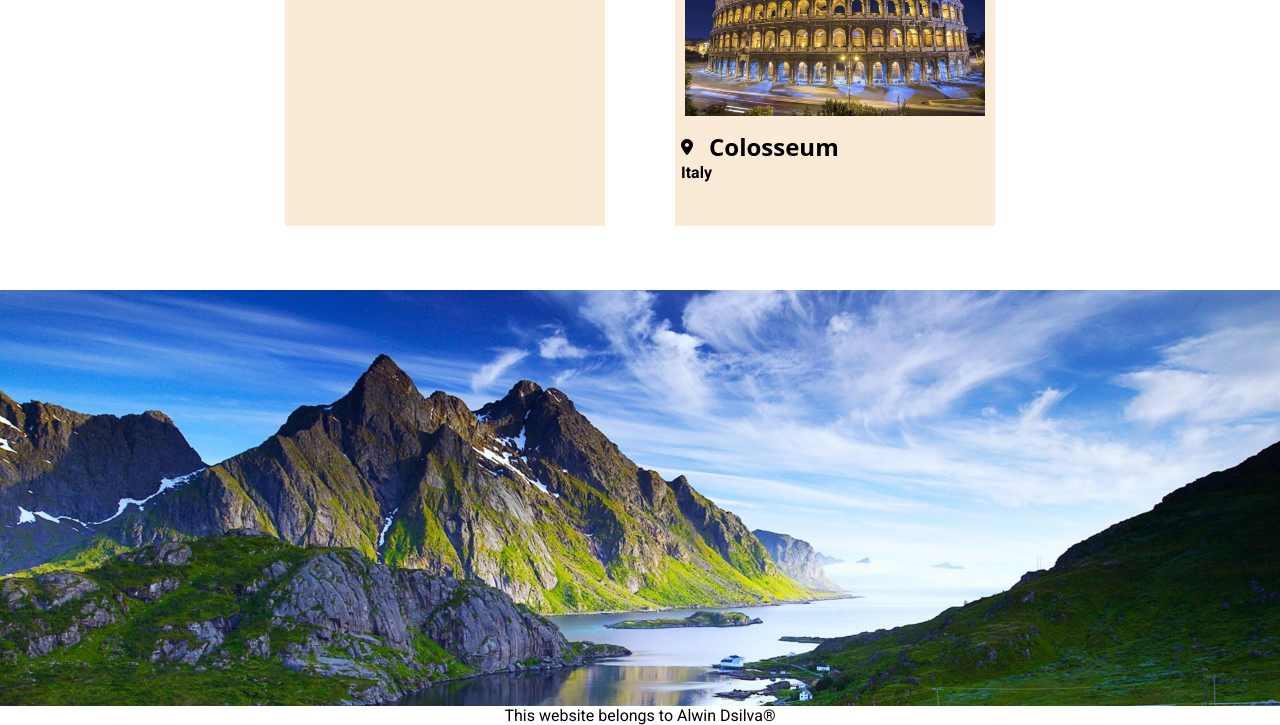
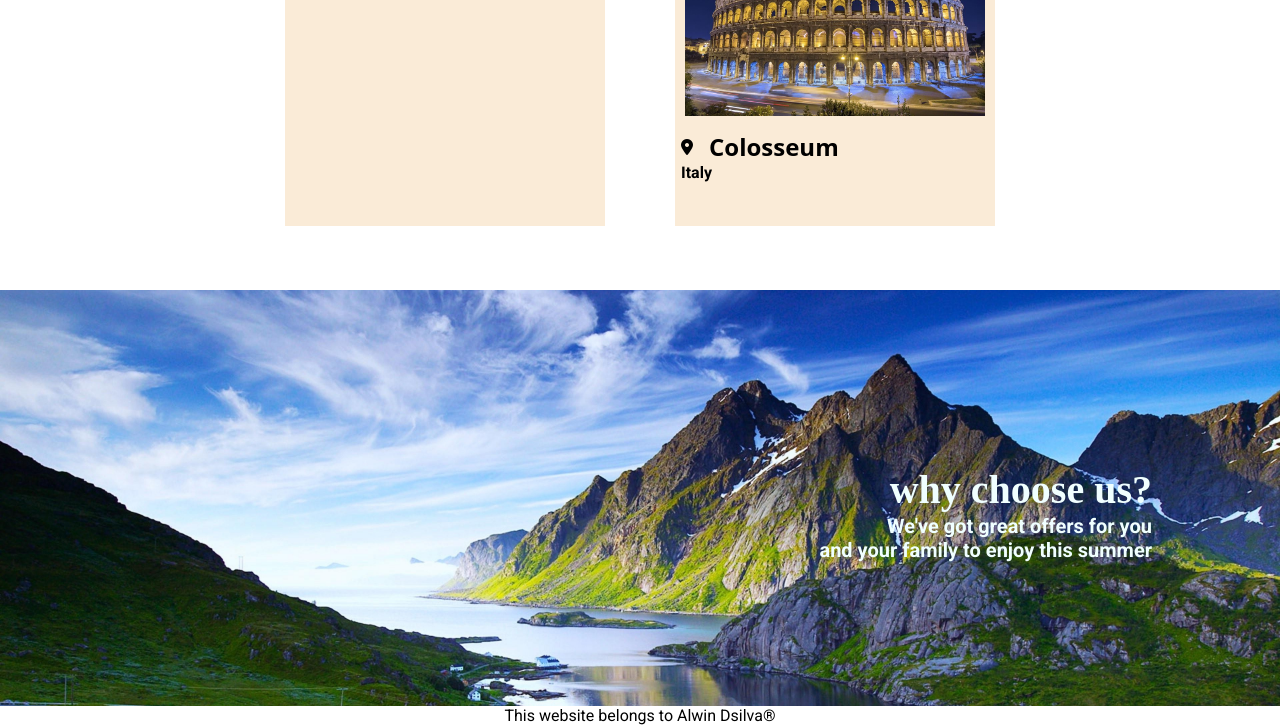
Before and after one commit to dsilva1832/WanderWise, a plain HTML site: page index.html in a window 1280 px wide. Shown: the part 1845-2570 px from the top of the page. Drawn offline with nearby package versions, Linux system fonts and the light colour scheme; a web font is replaced by a local one.

Commit message:
wanderwise v2

```diff
--- a/index.html
+++ b/index.html
@@ -123,6 +123,7 @@
         <div class="disc">
             <img class="discImg" src="./images/mountains-4k-landscape-background.jpg" alt="mountains">
             <h2 id="disc-h2">why choose us?</h2>
+            <h3 id="disc-h3">We've got great offers for you <br> and your family to enjoy this summer</h3>
         </div>
        </section>
       <!-- testaments -->
--- a/style.css
+++ b/style.css
@@ -147,13 +147,28 @@ html{
     width: 100%;
     height: 60vh;
     z-index: 0;
+    position: relative;
     object-fit: cover;
+    transform: scaleX(-1);
 }
 #disc-h2{
     position: absolute;
     color: azure;
-    font-size: 36px;
-    z-index: 1;
+    font-family: "Cormorant SC", serif;
+    top: 50%;
+    right: 10%;
+    font-size: 40px;
+    z-index: 10;
+}
+#disc-h3{
+    position: absolute;
+    color: azure;
+    top: 60%;
+    right: 10%;
+    font-family: "Roboto", sans-serif;
+    text-align: end;
+    font-size: 20px;
+    z-index: 10;
 }
 footer{
     text-align: center;
```
